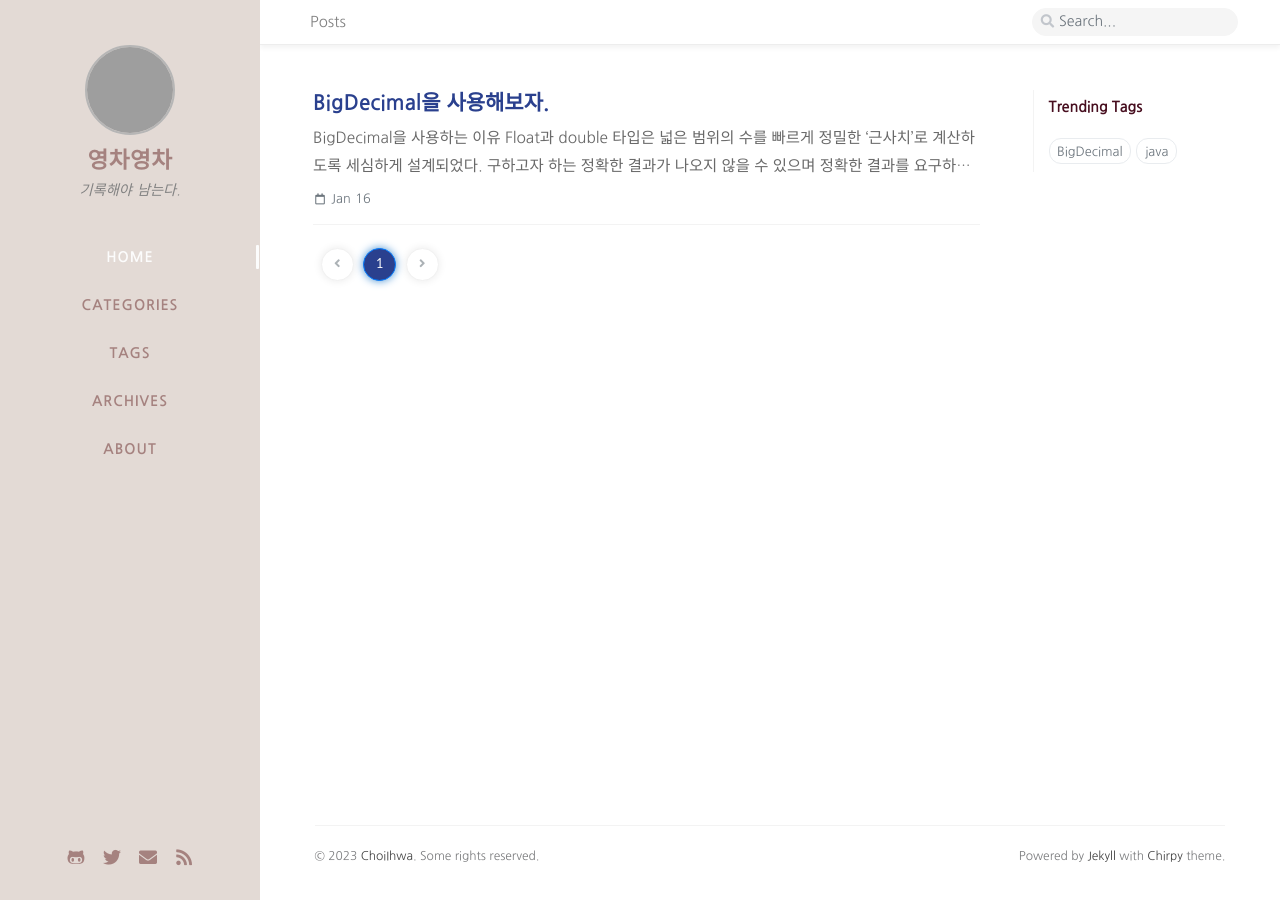
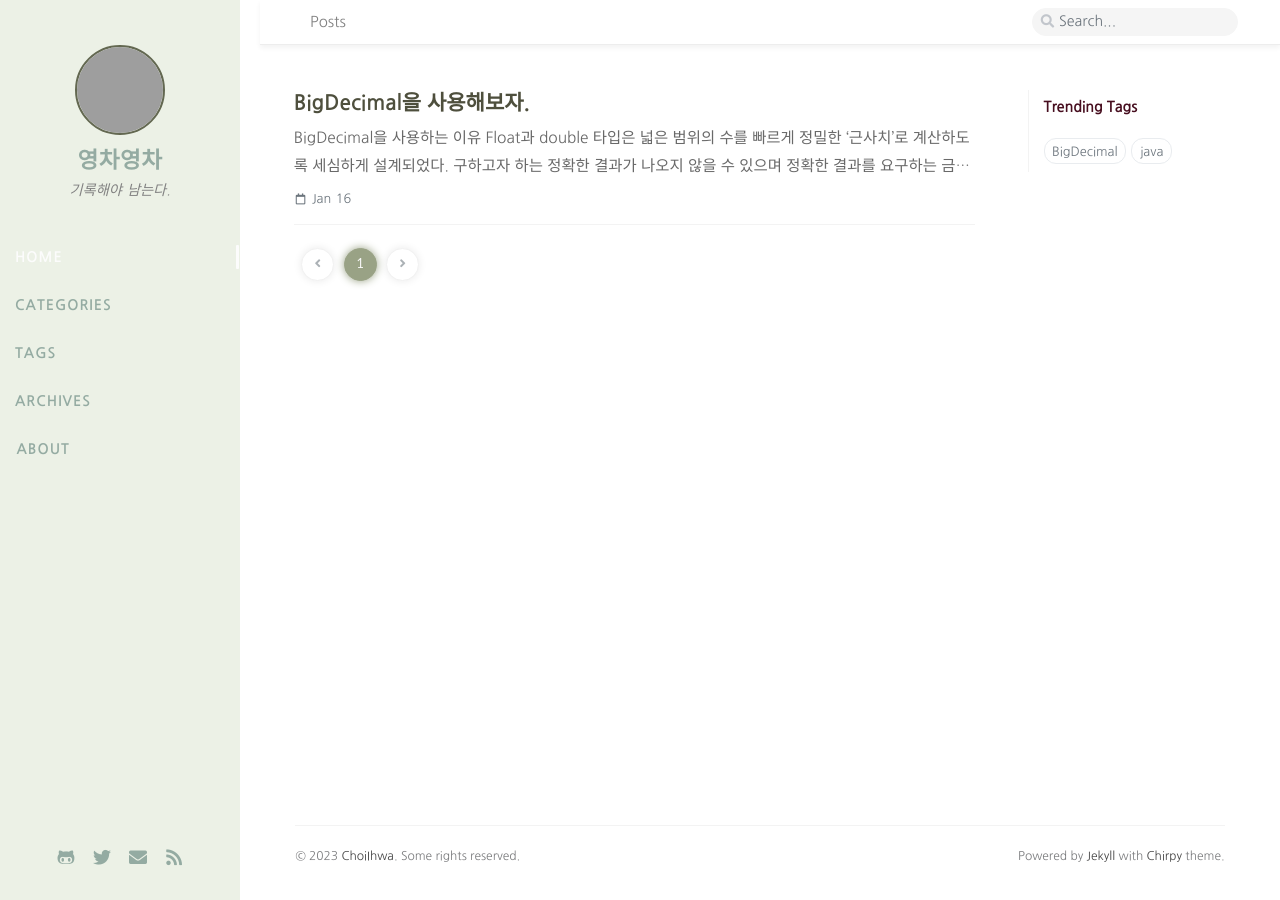
Before and after one commit to choi2h/choi2h.github.io, a Jekyll site: the page built from index.html, in a window 1280 px wide. Built offline with Jekyll 4.4.1, drawn with Linux system fonts in a browser that asks for light colours; nearby versions of some CDN libraries; the list of posts is cut into pages by our own code; comment, search, counter and statistics services are not loaded; grey boxes are pictures that could not be loaded.

Commit message:
[UPDATE] sidebar 색상 변경

```diff
--- a/assets/css/_addon/main.scss
+++ b/assets/css/_addon/main.scss
@@ -79,7 +79,7 @@ $sidebar-display: "sidebar-display";
   a {
     @include sidebar-links;
     &:hover {
-      color: #fff;
+      color: #636851;
       @include no-text-decoration;
     }
   }
@@ -112,7 +112,7 @@ $sidebar-display: "sidebar-display";
   }
 
   .nav-item {
-    text-align: center;
+    text-align: left;
     display: table;
     height: $tab-height;
     &:hover {
@@ -254,8 +254,9 @@ $sidebar-display: "sidebar-display";
     width: 6rem;
     height: 6rem;
     border-radius: 50%;
-    border: 2px solid #b6b6b6;
+    border: 2px solid #636851;
     overflow: hidden;
+
     transform: translateZ(0); // fixed the zoom in Safari
     -webkit-transition: border-color 0.35s ease-in-out;
     -moz-transition: border-color 0.35s ease-in-out;
@@ -1503,7 +1504,7 @@ img {
     } // .profile-wrapper (min-width: 1650px)
 
     ul {
-      padding-left: 2.5rem;
+      padding-left: 1rem;
 
       > li:last-child {
         > a {
@@ -1539,7 +1540,7 @@ img {
     }
 
     .sidebar-bottom {
-      padding-left: 3.5rem;
+      padding-left: 3.2rem;
       width: 100%;
 
       &.justify-content-center {
--- a/assets/css/_addon/module.scss
+++ b/assets/css/_addon/module.scss
@@ -21,8 +21,8 @@
 }
 
 %link-hover {
-  color: #4b57fd !important;
-  border-bottom: 1px solid #4b57fd;
+  color: #333333 !important;
+  border-bottom: 1px solid #333333;
   text-decoration: none;
 }
 
@@ -62,7 +62,7 @@
   text-decoration: none;
 }
 
-@mixin sidebar-links($color: rgba(103, 41, 41, 0.5)) {
+@mixin sidebar-links($color: #94ABA2) {
   color: $color;
   transition: color 0.35s ease-in-out;
   user-select: none;
--- a/assets/css/_addon/variables.scss
+++ b/assets/css/_addon/variables.scss
@@ -13,8 +13,8 @@ $tab-height: 3.2rem;
 $tab-cursor-height: 1.6rem;
 
 $sidebar-width-small: 210px;
-$sidebar-width-medium: 260px;
-$sidebar-width-large: 350px;
+$sidebar-width-medium: 240px;
+$sidebar-width-large: 280px;
 
 $topbar-height: 3rem;
 
--- a/assets/css/_colors/dark-typography.scss
+++ b/assets/css/_colors/dark-typography.scss
@@ -37,7 +37,7 @@
 
   /* Sidebar */
   --nav-cursor-color: rgb(183, 182, 182);
-  --sidebar-bg: radial-gradient(circle, #E3DAD5 0%, #E3DAD5 100%);
+  --sidebar-bg: radial-gradient(circle, #ECF1E6 0%, #ECF1E6 100%);
 
   /* Top Bar */
   --topbar-text-color: var(--text-color);
--- a/assets/css/_colors/light-typography.scss
+++ b/assets/css/_colors/light-typography.scss
@@ -16,7 +16,7 @@
   --text-color: #2c2b2b;
   --blockquote-border-color: #eee;
   --blockquote-text-color: #8b8b8b;
-  --link-color: #2a408e;
+  --link-color: #4E4F3D;
   --link-underline-color: #dee2e6;
   --text-muted-color: gray;
   --tb-odd-bg: #fbfcfd;
@@ -29,7 +29,7 @@
   --checkbox-checked-color: #07a8f7;
 
   /* Sidebar */
-  --sidebar-bg: radial-gradient(circle, #E3DAD5 0%, #E3DAD5 100%);
+  --sidebar-bg: radial-gradient(circle, #ECF1E6 0%, #ECF1E6 100%);
   --nav-cursor-color: #fcfcfc;
 
   /* Topbar */
@@ -44,11 +44,11 @@
   --post-list-text-color: dimgray;
   --btn-patinator-text-color: #555555;
   --btn-paginator-hover-color: #e9ecef;
-  --btn-active-bg: #2a408e;
-  --btn-active-border-color: #007bff;
+  --btn-active-bg: #99a285;
+  --btn-active-border-color: #99a285;
   --btn-text-color: #f8f8f8;
   --btn-paginator-border-color: #f1f1f1;
-  --btn-paginator-shadow: #4b92d2;
+  --btn-paginator-shadow: #99a285;
   --pin-bg: #f5f5f5;
   --pin-color: #999fa4;
 
```
Also changed, not shown: 1 other file.
